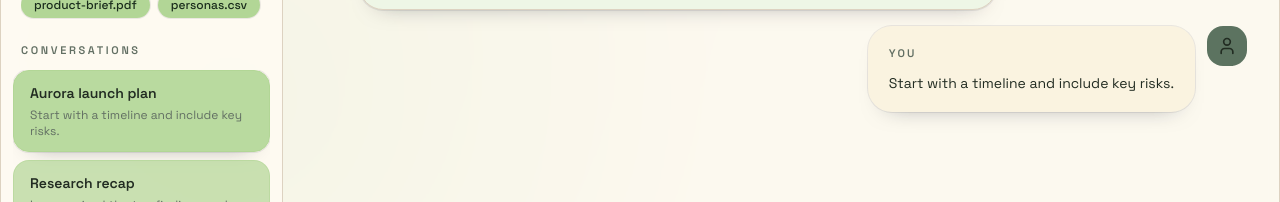
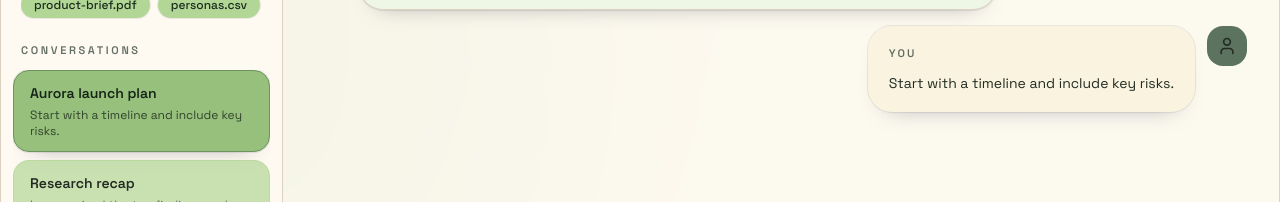
Before and after one commit to elmercodes/llm-frontend, a Next.js app: page / in a window 1280 px wide. Shown: the part 174-376 px from the top of the page. Built offline with nearby package versions, Linux system fonts and the light colour scheme; no server answers.

Commit message:
simplify prior conversation interaction

```diff
--- a/app/globals.css
+++ b/app/globals.css
@@ -15,6 +15,9 @@
   --accentText: 244 241 232;
   --chipBg: 178 214 150;
   --chipText: 26 44 28;
+  --activeBg: 150 192 124;
+  --activeText: 22 36 24;
+  --activeBorder: 108 148 96;
   --assistant: 238 246 230;
   --user: 250 243 224;
   --font-sans: "Space Grotesk", "Helvetica Neue", Arial, sans-serif;
@@ -33,6 +36,9 @@
   --accentText: 13 24 16;
   --chipBg: 56 63 72;
   --chipText: 224 231 238;
+  --activeBg: 36 42 50;
+  --activeText: 230 236 242;
+  --activeBorder: 86 124 102;
   --assistant: 40 46 54;
   --user: 52 60 70;
 }
@@ -51,6 +57,9 @@
   --color-user: var(--user);
   --color-chip: var(--chipBg);
   --color-chip-text: var(--chipText);
+  --color-active-bg: var(--activeBg);
+  --color-active-text: var(--activeText);
+  --color-active-border: var(--activeBorder);
 }
 
 * {
--- a/components/chat/chat-app.tsx
+++ b/components/chat/chat-app.tsx
@@ -28,8 +28,11 @@ export type Conversation = {
   title: string;
   messages: Message[];
   attachments: Attachment[];
+  createdAt: number;
+  lastUpdatedAt: number;
 };
 
+const seedTimestamp = Date.now();
 const seedConversations: Conversation[] = [
   {
     id: "conv-aurora",
@@ -50,7 +53,9 @@ const seedConversations: Conversation[] = [
         role: "user",
         content: "Start with a timeline and include key risks."
       }
-    ]
+    ],
+    createdAt: seedTimestamp - 1000 * 60 * 60 * 2,
+    lastUpdatedAt: seedTimestamp - 1000 * 60 * 45
   },
   {
     id: "conv-research",
@@ -63,7 +68,9 @@ const seedConversations: Conversation[] = [
         content:
           "I summarized the top findings and highlighted the gaps you can validate next week."
       }
-    ]
+    ],
+    createdAt: seedTimestamp - 1000 * 60 * 60 * 6,
+    lastUpdatedAt: seedTimestamp - 1000 * 60 * 60 * 3
   }
 ];
 
@@ -86,6 +93,14 @@ export default function ChatApp() {
   const activeConversation = conversations.find(
     (conversation) => conversation.id === activeId
   );
+  const sortedConversations = React.useMemo(() => {
+    return [...conversations].sort((a, b) => {
+      if (a.lastUpdatedAt !== b.lastUpdatedAt) {
+        return b.lastUpdatedAt - a.lastUpdatedAt;
+      }
+      return b.createdAt - a.createdAt;
+    });
+  }, [conversations]);
 
   const updateConversation = React.useCallback(
     (id: string, updater: (conversation: Conversation) => Conversation) => {
@@ -99,6 +114,7 @@ export default function ChatApp() {
   );
 
   const handleNewChat = () => {
+    const now = Date.now();
     const newConversation: Conversation = {
       id: createId(),
       title: "New chat",
@@ -110,7 +126,9 @@ export default function ChatApp() {
           content:
             "Tell me what you want to build, and I will help you map the next steps."
         }
-      ]
+      ],
+      createdAt: now,
+      lastUpdatedAt: now
     };
 
     setConversations((prev) => [newConversation, ...prev]);
@@ -146,6 +164,7 @@ export default function ChatApp() {
     if (!trimmed) return;
 
     const conversationId = activeConversation.id;
+    const now = Date.now();
     const userMessage: Message = {
       id: createId(),
       role: "user",
@@ -160,7 +179,8 @@ export default function ChatApp() {
 
     updateConversation(conversationId, (conversation) => ({
       ...conversation,
-      messages: [...conversation.messages, userMessage, assistantMessage]
+      messages: [...conversation.messages, userMessage, assistantMessage],
+      lastUpdatedAt: now
     }));
 
     for await (const chunk of mockStreamAssistantReply(trimmed)) {
@@ -226,7 +246,7 @@ export default function ChatApp() {
     <div className="relative flex h-full w-full min-w-0 overflow-hidden border border-border bg-panel/70 shadow-soft backdrop-blur">
       <div className="hidden md:flex">
         <Sidebar
-          conversations={conversations}
+          conversations={sortedConversations}
           activeId={activeId}
           attachments={activeConversation?.attachments ?? []}
           onNewChat={handleNewChat}
@@ -243,7 +263,7 @@ export default function ChatApp() {
           />
           <div className="relative z-10 h-full">
             <Sidebar
-              conversations={conversations}
+              conversations={sortedConversations}
               activeId={activeId}
               attachments={activeConversation?.attachments ?? []}
               onNewChat={handleNewChat}
--- a/components/chat/sidebar.tsx
+++ b/components/chat/sidebar.tsx
@@ -84,15 +84,25 @@ export default function Sidebar({
                 className={cn(
                   "w-full rounded-2xl border px-4 py-3 text-left transition",
                   isActive
-                    ? "border-chip bg-chip/90 text-chip-text shadow-glow"
+                    ? "border-active-border bg-active-bg text-active-text shadow-glow"
                     : "border-chip/60 bg-chip/70 text-chip-text hover:bg-chip/80"
                 )}
                 onClick={() => onSelectConversation(conversation.id)}
               >
-                <div className="text-sm font-semibold text-ink">
+                <div
+                  className={cn(
+                    "text-sm font-semibold",
+                    isActive ? "text-active-text" : "text-ink"
+                  )}
+                >
                   {conversation.title}
                 </div>
-                <div className="mt-1 text-xs text-muted">
+                <div
+                  className={cn(
+                    "mt-1 text-xs",
+                    isActive ? "text-active-text/80" : "text-muted"
+                  )}
+                >
                   {lastMessage?.content ?? "No messages yet."}
                 </div>
               </button>
--- a/tailwind.config.ts
+++ b/tailwind.config.ts
@@ -16,6 +16,9 @@ const config: Config = {
         "accent-contrast": "rgb(var(--color-accent-contrast) / <alpha-value>)",
         chip: "rgb(var(--color-chip) / <alpha-value>)",
         "chip-text": "rgb(var(--color-chip-text) / <alpha-value>)",
+        "active-bg": "rgb(var(--color-active-bg) / <alpha-value>)",
+        "active-text": "rgb(var(--color-active-text) / <alpha-value>)",
+        "active-border": "rgb(var(--color-active-border) / <alpha-value>)",
         assistant: "rgb(var(--color-assistant) / <alpha-value>)",
         user: "rgb(var(--color-user) / <alpha-value>)"
       },
```
